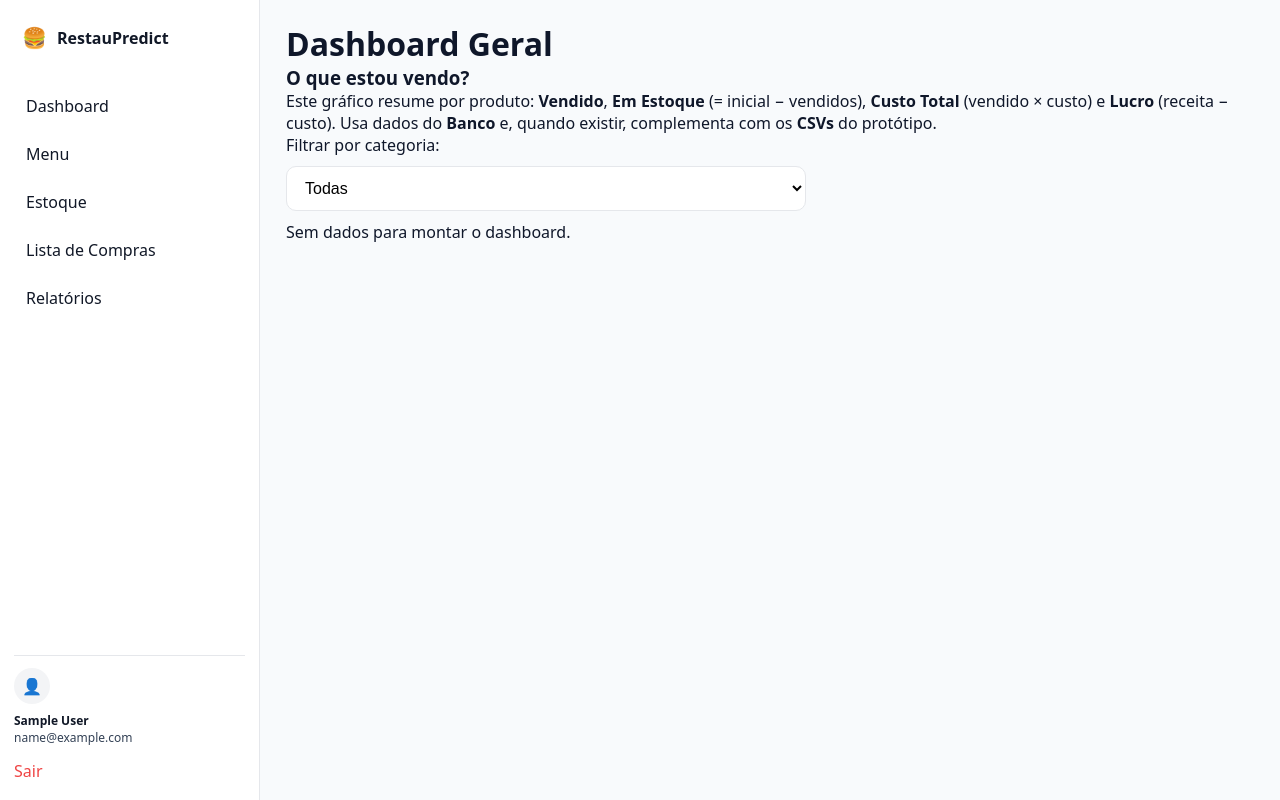
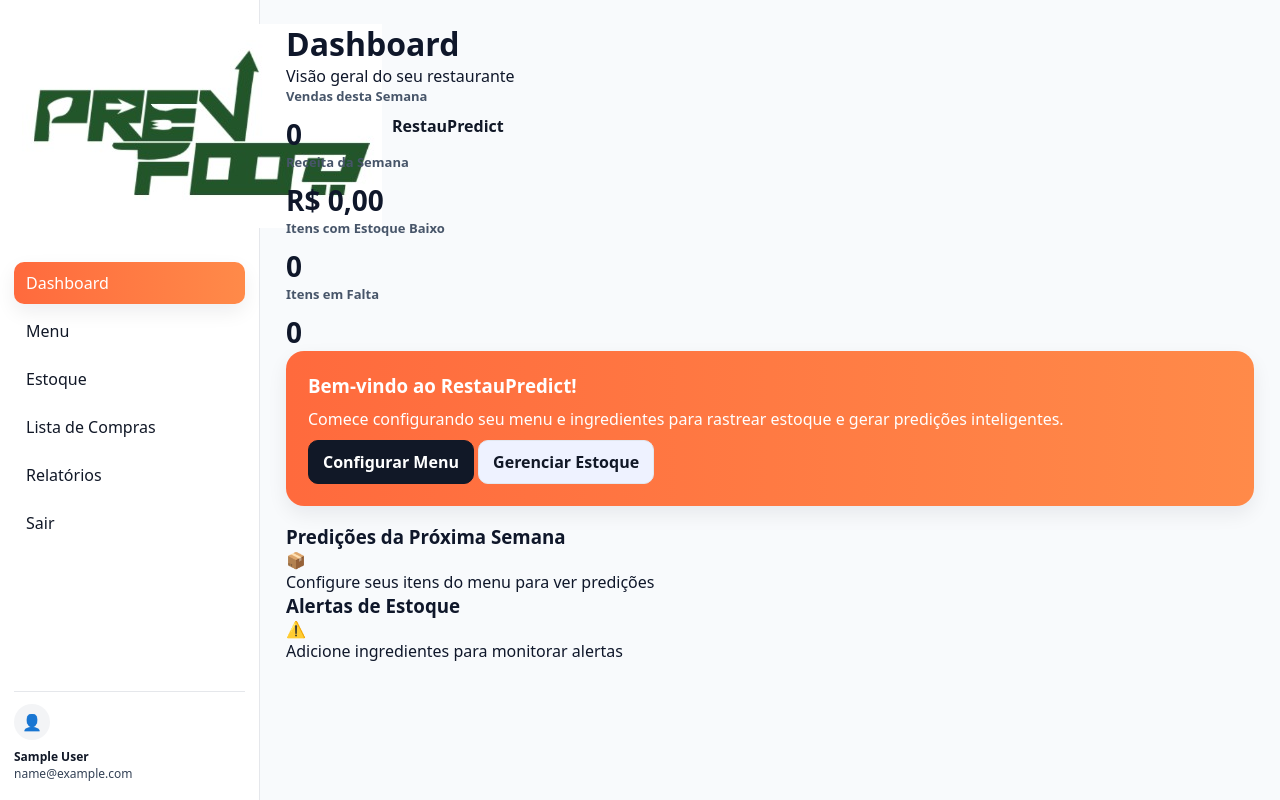
Before and after one commit to PedroSantos0806/tcc, a Flask app: page /dashboard in a window 1280 px wide. Run offline with Flask 3, Linux system fonts and the light colour scheme; the visitor is signed in with stand-in values (Sample User, id 1); data that the repository does not hold is empty.

Commit message:
melhorando a interface gráfica e corrigindo bugs.

```diff
--- a/tcc_app/routes/main_routes.py
+++ b/tcc_app/routes/main_routes.py
@@ -1,6 +1,6 @@
 from flask import Blueprint, render_template, request, session, redirect, url_for, flash, jsonify, abort
 from tcc_app.db import get_db_connection
-import csv, os
+import csv, os, datetime as dt
 
 main_bp = Blueprint('main_bp', __name__)
 
@@ -24,7 +24,6 @@ def _csv_user_id_for_email(email):
     return None
 
 def _csv_categories_for_email(email):
-    """ Retorna lista de categorias distintas do CSV para o usuário (por e-mail). """
     uid = _csv_user_id_for_email(email)
     if not uid:
         return []
@@ -33,11 +32,6 @@ def _csv_categories_for_email(email):
     return cats
 
 def _csv_dashboard_rows(uid_db, email, categoria_sel=None):
-    """
-    Monta métricas por produto a partir do CSV:
-    retorna cada item como: {"nome","qtd_vendida","qtd_inicial","custo_total","receita_total"}
-    Respeita categoria_sel quando informado.
-    """
     u_csv_id = _csv_user_id_for_email(email)
     if not u_csv_id: return []
 
@@ -54,7 +48,6 @@ def _csv_dashboard_rows(uid_db, email, categoria_sel=None):
     sale_ids = {s['id'] for s in sales}
     items    = [i for i in items if i.get('venda_id') in sale_ids and i.get('produto_id') in prod_ids]
 
-    # agregação por produto
     agg = {}
     for p in products:
         agg[p['id']] = {
@@ -87,10 +80,6 @@ def _csv_dashboard_rows(uid_db, email, categoria_sel=None):
     return out
 
 def _csv_previsao_series(email, categoria_sel=None):
-    """
-    Retorna dict por dia {'YYYY-MM-DD': total_qtd} vindo do CSV,
-    filtrando por categoria quando informado.
-    """
     u_csv_id = _csv_user_id_for_email(email)
     if not u_csv_id: return {}
     products = [p for p in _read_csv('products.csv') if p.get('usuario_id') == str(u_csv_id)]
@@ -114,12 +103,58 @@ def _csv_previsao_series(email, categoria_sel=None):
         daily[dia] += q
     return dict(daily)
 
-# ===================== Rotas =====================
+# ===================== KPIs / Home =====================
+def _kpis_semana(uid):
+    """KPIs da semana corrente (segunda..domingo)."""
+    hoje = dt.date.today()
+    inicio = hoje - dt.timedelta(days=hoje.weekday())       # segunda
+    fim    = inicio + dt.timedelta(days=7)                  # próxima segunda (exclusive)
+
+    conn = get_db_connection(); cur = conn.cursor(dictionary=True)
+
+    cur.execute("""
+        SELECT COUNT(DISTINCT v.id) AS vendas,
+               COALESCE(SUM(iv.quantidade * iv.preco_unitario),0) AS receita
+        FROM vendas v
+        LEFT JOIN itens_venda iv ON iv.venda_id = v.id
+        WHERE v.usuario_id = %s AND v.data >= %s AND v.data < %s
+    """, (uid, inicio, fim))
+    r = cur.fetchone() or {"vendas":0, "receita":0}
+
+    cur.execute("""
+        SELECT p.id, p.quantidade AS qtd_inicial,
+               COALESCE(SUM(iv.quantidade),0) AS vendidos
+        FROM produtos p
+        LEFT JOIN itens_venda iv ON iv.produto_id = p.id
+        LEFT JOIN vendas v ON v.id = iv.venda_id AND v.usuario_id = %s
+        WHERE p.usuario_id = %s
+        GROUP BY p.id
+    """, (uid, uid))
+    baixo = 0
+    falta = 0
+    for row in cur.fetchall():
+        ini = int(row["qtd_inicial"] or 0)
+        ven = int(row["vendidos"] or 0)
+        est = max(0, ini - ven)
+        if est == 0:
+            falta += 1
+        if est > 0 and est <= max(1, int(0.2 * ini)):
+            baixo += 1
+
+    cur.close(); conn.close()
+    return {
+        "vendas_semana": int(r["vendas"] or 0),
+        "receita_semana": float(r["receita"] or 0.0),
+        "itens_baixo": baixo,
+        "itens_falta": falta
+    }
+
 @main_bp.route('/')
 def home():
     if 'usuario_id' not in session:
         return redirect(url_for('auth_bp.login'))
-    return render_template('home.html', nome=session.get('usuario_nome'))
+    # leva direto ao novo dashboard
+    return redirect(url_for('main_bp.dashboard'))
 
 # =============== CADASTRAR PRODUTO ===============
 @main_bp.route('/cadastrar_produto', methods=['GET', 'POST'])
@@ -134,9 +169,7 @@ def cadastrar_produto():
             flash('Preencha todos os campos obrigatórios.')
             return redirect(url_for('main_bp.cadastrar_produto'))
         try:
-            conn = get_db_connection()
-            cur = conn.cursor()
-            # 'preco' (base) pode não existir no schema antigo; aqui preenche com preco_custo por compatibilidade
+            conn = get_db_connection(); cur = conn.cursor()
             preco_base = f.get('preco') or f.get('preco_custo')
             cur.execute("""
                 INSERT INTO produtos (nome,preco,preco_custo,preco_venda,quantidade,categoria,subcategoria,tamanho,data_chegada,usuario_id)
@@ -279,25 +312,16 @@ def dashboard():
     uid = session['usuario_id']
     email = session.get('usuario_email')
 
-    # categorias do DB
+    # categorias (para futuros filtros do gráfico, se quiser usar)
     conn = get_db_connection(); cur = conn.cursor(dictionary=True)
     cur.execute("SELECT DISTINCT categoria FROM produtos WHERE usuario_id=%s", (uid,))
     categorias_db = [r['categoria'] for r in cur.fetchall() if r['categoria']]
     cur.close(); conn.close()
-
-    # categorias do CSV (se houver)
     categorias_csv = _csv_categories_for_email(email)
-
-    # merge + ordena
     categorias = sorted({*categorias_db, *categorias_csv})
 
-    categoria_sel = request.args.get('categoria', '').strip()
-    return render_template(
-        "dashboard.html",
-        categorias=categorias,
-        categoria_selecionada=categoria_sel,
-        nomes=[], vendidos=[], em_estoque=[], custo=[], lucro=[]
-    )
+    kpis = _kpis_semana(uid)
+    return render_template("dashboard.html", kpis=kpis, categorias=categorias)
 
 # =============== DASHBOARD (API JSON) ===============
 @main_bp.route('/api/dashboard')
@@ -308,7 +332,6 @@ def api_dashboard():
     email = session.get('usuario_email')
     categoria_sel = request.args.get('categoria', '').strip() or None
 
-    # DB
     conn = get_db_connection()
     cur = conn.cursor(dictionary=True)
     sql = """
@@ -330,10 +353,8 @@ def api_dashboard():
     db_rows = cur.fetchall()
     cur.close(); conn.close()
 
-    # CSV (com filtro de categoria aplicado)
     csv_rows = _csv_dashboard_rows(uid, email, categoria_sel=categoria_sel)
 
-    # Mesclar por nome (soma os valores)
     from collections import defaultdict
     agg = defaultdict(lambda: {"vendidos":0,"estoque":0,"custo":0.0,"lucro":0.0})
     def add_row(nome, qtd_inicial, qtd_vendida, custo_total, receita_total):
@@ -355,7 +376,7 @@ def api_dashboard():
     lucro    = [round(agg[n]["lucro"],2) for n in labels]
     return jsonify({"labels": labels, "vendidos": vendidos, "estoque": estoque, "custo": custo, "lucro": lucro})
 
-# =============== PREVISÃO (PÁGINA) ===============
+# =============== PREVISÃO (PÁGINA/API) ===============
 @main_bp.route('/ver_previsao')
 def ver_previsao():
     if 'usuario_id' not in session:
@@ -363,20 +384,16 @@ def ver_previsao():
     uid = session['usuario_id']
     email = session.get('usuario_email')
 
-    # categorias do DB
     conn = get_db_connection(); cur = conn.cursor(dictionary=True)
     cur.execute("SELECT DISTINCT categoria FROM produtos WHERE usuario_id=%s", (uid,))
     categorias_db = [r['categoria'] for r in cur.fetchall() if r['categoria']]
     cur.close(); conn.close()
 
-    # categorias do CSV
     categorias_csv = _csv_categories_for_email(email)
-
     categorias = sorted({*categorias_db, *categorias_csv})
     categoria_sel = request.args.get('categoria', '').strip()
     return render_template("ver_previsao.html", grafico=None, categorias=categorias, categoria_selecionada=categoria_sel)
 
-# =============== PREVISÃO (API JSON) ===============
 @main_bp.route('/api/previsao')
 def api_previsao():
     if 'usuario_id' not in session:
@@ -385,7 +402,6 @@ def api_previsao():
     email = session.get('usuario_email')
     categoria_sel = request.args.get('categoria', '').strip() or None
 
-    # Série do DB: soma quantidade por dia
     conn = get_db_connection(); cur = conn.cursor(dictionary=True)
     sql = """
     SELECT DATE(v.data) AS dia, SUM(iv.quantidade) AS qtd
@@ -403,10 +419,8 @@ def api_previsao():
     rows = cur.fetchall()
     cur.close(); conn.close()
 
-    # Série do CSV (por e-mail), com filtro de categoria
     csv_daily = _csv_previsao_series(email, categoria_sel)
 
-    # Mescla DB + CSV por dia
     from collections import defaultdict
     daily = defaultdict(int)
     for r in rows:
@@ -417,31 +431,25 @@ def api_previsao():
     if not daily:
         return jsonify({"labels_hist": [], "hist": [], "labels_pred": [], "pred": []})
 
-    # ===== Modelo leve: tendência + sazonalidade semanal + média móvel (MM7) =====
     import numpy as np, datetime as _dt
     days_sorted = sorted(daily.keys())
     y = np.array([daily[d] for d in days_sorted], dtype=float)
-    n = len(y)
-    t = np.arange(n, dtype=float)
+    n = len(y); t = np.arange(n, dtype=float)
 
-    # tendência linear
     if n >= 2:
-        a, b = np.polyfit(t, y, 1)
-        trend = a * t + b
+        a, b = np.polyfit(t, y, 1); trend = a * t + b
     else:
         trend = np.full(n, y.mean() if n else 0.0)
 
-    # sazonalidade semanal (resíduos médios por dia da semana)
     dow_means = {i: [] for i in range(7)}
     for i, d in enumerate(days_sorted):
         dt_obj = _dt.date.fromisoformat(d)
         dow_means[dt_obj.weekday()].append(y[i] - trend[i])
-    dow_adj = {k: (np.mean(v) if v else 0.0) for k, v in dow_means.items()}
+    import numpy as _np
+    dow_adj = {k: (_np.mean(v) if v else 0.0) for k, v in dow_means.items()}
 
-    # previsão 14 dias
     h = 14
-    future_days = []
-    future_y = []
+    future_days, future_y = [], []
     last_day = _dt.date.fromisoformat(days_sorted[-1])
     mm7 = y[-7:].mean() if n >= 1 else 0.0
     for i in range(1, h + 1):
@@ -476,8 +484,7 @@ def import_csv():
     items = os.path.join(base, 'items.csv')
 
     try:
-        conn = get_db_connection()
-        cur = conn.cursor()
+        conn = get_db_connection(); cur = conn.cursor()
 
         if os.path.exists(users):
             with open(users, encoding='utf-8') as f:
--- a/tcc_app/templates/base.html
+++ b/tcc_app/templates/base.html
@@ -11,26 +11,17 @@
   {% if session.get('usuario_id') %}
   <aside class="sidebar">
     <div class="brand-row">
-      <span class="brand-logo">🍔</span>
+      <img class="brand-logo-img" src="{{ url_for('static', filename='img/Logo.jpg') }}" alt="Logo">
       <span class="brand-name">RestauPredict</span>
     </div>
 
     <nav class="side-nav">
-      <a class="side-link {{ 'active' if request.endpoint=='main_bp.home' else '' }}" href="{{ url_for('main_bp.home') }}">
-        <span>Dashboard</span>
-      </a>
-      <a class="side-link {{ 'active' if request.endpoint=='restaurant_bp.menu' else '' }}" href="{{ url_for('restaurant_bp.menu') }}">
-        <span>Menu</span>
-      </a>
-      <a class="side-link {{ 'active' if request.endpoint=='main_bp.ver_estoque' else '' }}" href="{{ url_for('main_bp.ver_estoque') }}">
-        <span>Estoque</span>
-      </a>
-      <a class="side-link {{ 'active' if request.endpoint=='restaurant_bp.lista_compras' else '' }}" href="{{ url_for('restaurant_bp.lista_compras') }}">
-        <span>Lista de Compras</span>
-      </a>
-      <a class="side-link {{ 'active' if request.endpoint=='restaurant_bp.relatorios' else '' }}" href="{{ url_for('restaurant_bp.relatorios') }}">
-        <span>Relatórios</span>
-      </a>
+      <a class="side-link {{ 'active' if request.endpoint=='main_bp.dashboard' else '' }}" href="{{ url_for('main_bp.dashboard') }}"><span>Dashboard</span></a>
+      <a class="side-link {{ 'active' if request.endpoint=='restaurant_bp.menu' else '' }}" href="{{ url_for('restaurant_bp.menu') }}"><span>Menu</span></a>
+      <a class="side-link {{ 'active' if request.endpoint=='main_bp.ver_estoque' else '' }}" href="{{ url_for('main_bp.ver_estoque') }}"><span>Estoque</span></a>
+      <a class="side-link {{ 'active' if request.endpoint=='restaurant_bp.lista_compras' else '' }}" href="{{ url_for('restaurant_bp.lista_compras') }}"><span>Lista de Compras</span></a>
+      <a class="side-link {{ 'active' if request.endpoint=='restaurant_bp.relatorios' else '' }}" href="{{ url_for('restaurant_bp.relatorios') }}"><span>Relatórios</span></a>
+      <a class="side-link" href="{{ url_for('auth_bp.logout') }}"><span>Sair</span></a>
     </nav>
 
     <div class="side-user">
@@ -39,7 +30,6 @@
         <div class="user-name">{{ session.get('usuario_nome','Usuário') }}</div>
         <div class="user-email">{{ session.get('usuario_email','') }}</div>
       </div>
-      <a class="side-logout" href="{{ url_for('auth_bp.logout') }}">Sair</a>
     </div>
   </aside>
   {% endif %}
--- a/tcc_app/templates/dashboard.html
+++ b/tcc_app/templates/dashboard.html
@@ -1,77 +1,47 @@
 {% extends "base.html" %}
 {% block content %}
-<h1>Dashboard Geral</h1>
+<h1>Dashboard</h1>
+<p class="muted">Visão geral do seu restaurante</p>
 
-<div class="explicacao">
-  <h3>O que estou vendo?</h3>
-  <p>
-    Este gráfico resume por produto: <strong>Vendido</strong>, <strong>Em Estoque</strong> (= inicial − vendidos),
-    <strong>Custo Total</strong> (vendido × custo) e <strong>Lucro</strong> (receita − custo).
-    Usa dados do <strong>Banco</strong> e, quando existir, complementa com os <strong>CSVs</strong> do protótipo.
-  </p>
+<!-- KPIs -->
+<div class="kpi-grid">
+  <div class="kpi-card">
+    <div class="kpi-title">Vendas desta Semana</div>
+    <div class="kpi-value">{{ kpis.vendas_semana|fmt_int }}</div>
+  </div>
+  <div class="kpi-card">
+    <div class="kpi-title">Receita da Semana</div>
+    <div class="kpi-value">{{ kpis.receita_semana|fmt_money }}</div>
+  </div>
+  <div class="kpi-card">
+    <div class="kpi-title">Itens com Estoque Baixo</div>
+    <div class="kpi-value">{{ kpis.itens_baixo|fmt_int }}</div>
+  </div>
+  <div class="kpi-card">
+    <div class="kpi-title">Itens em Falta</div>
+    <div class="kpi-value">{{ kpis.itens_falta|fmt_int }}</div>
+  </div>
 </div>
 
-<form method="GET" class="form-box">
-  <label for="categoria">Filtrar por categoria:</label>
-  <select name="categoria" id="categoria" onchange="this.form.submit()">
-      <option value="">Todas</option>
-      {% for cat in categorias %}
-      <option value="{{ cat }}" {% if cat == categoria_selecionada %}selected{% endif %}>{{ cat }}</option>
-      {% endfor %}
-  </select>
-</form>
+<!-- Banner -->
+<div class="welcome-banner">
+  <h3>Bem-vindo ao RestauPredict!</h3>
+  <p>Comece configurando seu menu e ingredientes para rastrear estoque e gerar predições inteligentes.</p>
+  <div class="banner-actions">
+    <a class="btn primary" href="{{ url_for('restaurant_bp.menu') }}">Configurar Menu</a>
+    <a class="btn" href="{{ url_for('main_bp.ver_estoque') }}">Gerenciar Estoque</a>
+  </div>
+</div>
 
-<canvas id="grafico" height="200"></canvas>
-<p id="msgDashVazio" style="display:none;margin-top:10px;">Sem dados para montar o dashboard.</p>
-
-<script src="https://cdn.jsdelivr.net/npm/chart.js"></script>
-<script>
-async function loadDash(){
-  const params = new URLSearchParams(window.location.search);
-  const cat = params.get('categoria') || '';
-  const res = await fetch(`/api/dashboard?categoria=${encodeURIComponent(cat)}`);
-  const data = await res.json();
-
-  if (!data.labels || data.labels.length === 0){
-    document.getElementById('grafico').style.display = 'none';
-    document.getElementById('msgDashVazio').style.display = 'block';
-    return;
-  }
-
-  const ctx = document.getElementById('grafico').getContext('2d');
-  new Chart(ctx, {
-    type: 'bar',
-    data: {
-      labels: data.labels,
-      datasets: [
-        { label: 'Vendido (un)', data: data.vendidos, backgroundColor: 'rgba(54,162,235,0.7)' },
-        { label: 'Em Estoque (un)', data: data.estoque, backgroundColor: 'rgba(255,206,86,0.7)' },
-        { label: 'Custo Total (R$)', data: data.custo, backgroundColor: 'rgba(255,99,132,0.7)' },
-        { label: 'Lucro (R$)', data: data.lucro, backgroundColor: 'rgba(75,192,192,0.7)' }
-      ]
-    },
-    options: {
-      responsive: true,
-      plugins: {
-        legend: { position: 'top' },
-        title: { display: true, text: 'Resumo por Produto (Banco + CSV)' },
-        tooltip: {
-          callbacks: {
-            label: ctx => {
-              const label = ctx.dataset.label || '';
-              const val = ctx.parsed.y;
-              if (label.includes('R$')) {
-                return `${label}: ${val.toLocaleString('pt-BR', { style:'currency', currency:'BRL' })}`;
-              }
-              return `${label}: ${val}`;
-            }
-          }
-        }
-      },
-      scales: { y: { beginAtZero: true, ticks: { precision: 0 } } }
-    }
-  });
-}
-document.addEventListener('DOMContentLoaded', loadDash);
-</script>
+<!-- Cards auxiliares (placeholder) -->
+<div class="cards-2col">
+  <div class="card big">
+    <h3>Predições da Próxima Semana</h3>
+    <div class="empty-state"><div class="emoji">📦</div><p class="muted">Configure seus itens do menu para ver predições</p></div>
+  </div>
+  <div class="card big">
+    <h3>Alertas de Estoque</h3>
+    <div class="empty-state"><div class="emoji">⚠️</div><p class="muted">Adicione ingredientes para monitorar alertas</p></div>
+  </div>
+</div>
 {% endblock %}
```
Also changed, not shown: tcc_app/__init__.py (+27 -14 lines), tcc_app/routes/restaurant_routes.py (+36 -111 lines), tcc_app/static/img/Logo.jpg (added).
